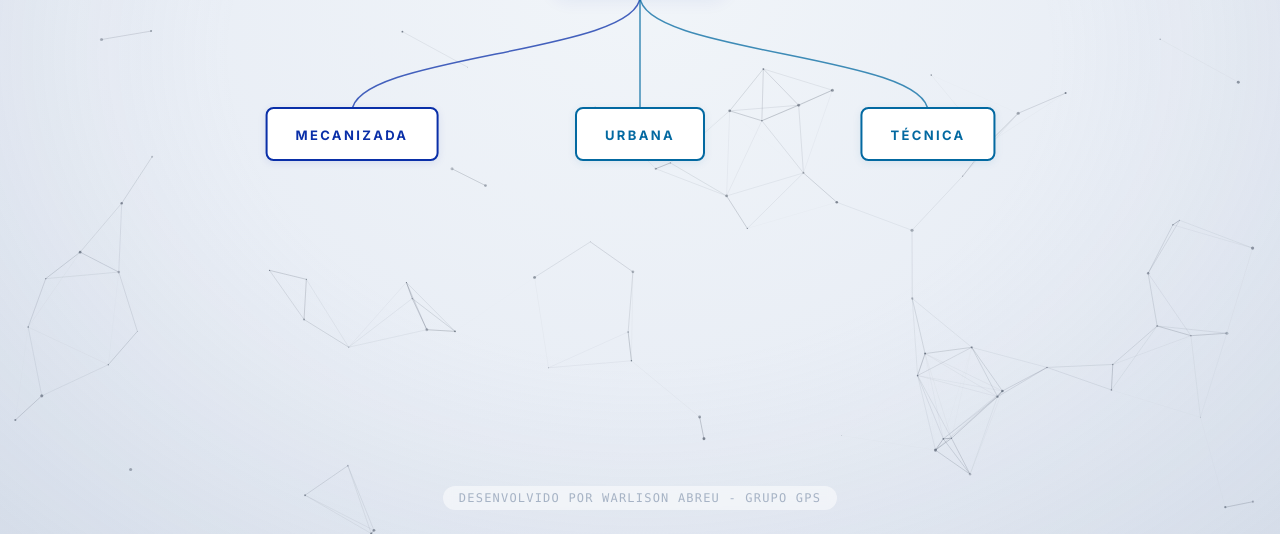
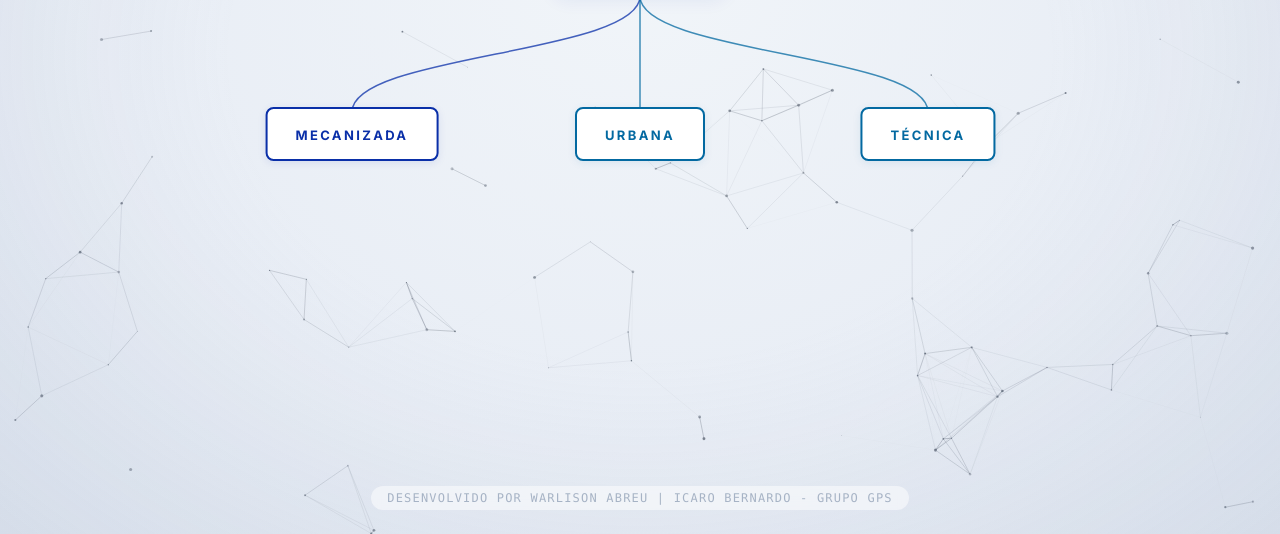
Before and after one commit to GrupoGps-Mecanizada/SGE_GRUPOGPS, a plain HTML site: page index.html in a window 1280 px wide. Shown: the part 266-800 px from the top of the page. Drawn offline with nearby package versions, Linux system fonts and the light colour scheme.

Commit message:
atualização

```diff
--- a/index.html
+++ b/index.html
@@ -621,7 +621,7 @@
   <div class="fixed bottom-6 left-0 w-full text-center pointer-events-none z-50">
     <p
       class="text-[10px] md:text-xs text-slate-400/80 font-mono tracking-widest uppercase bg-white/50 backdrop-blur-sm inline-block px-4 py-1 rounded-full">
-      Desenvolvido por Warlison Abreu - Grupo GPS
+      Desenvolvido por Warlison Abreu | Icaro Bernardo - Grupo GPS
     </p>
   </div>
 
```
